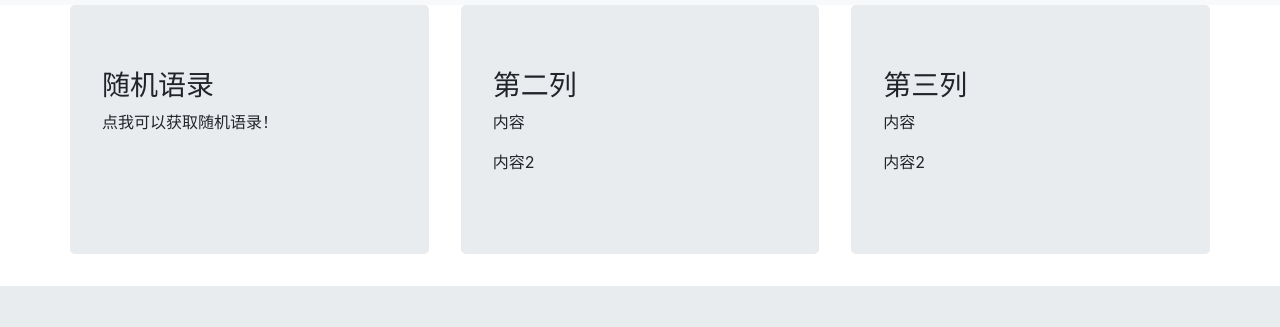
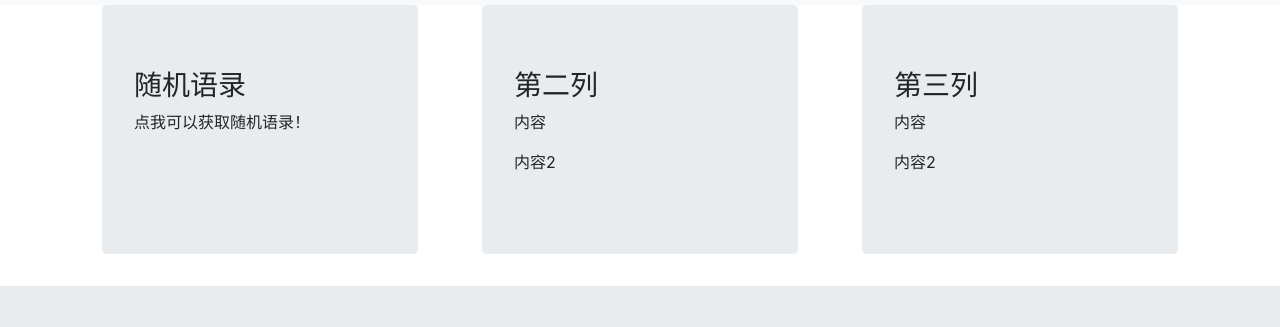
Before and after one commit to ShootKing233/shootking233.github.io, a plain HTML site: page index.html in a window 1280 px wide. Shown: the part 278-605 px from the top of the page. Drawn offline with nearby package versions, Linux system fonts and the light colour scheme.

Commit message:
updated index.html:D

```diff
--- a/index.html
+++ b/index.html
@@ -52,17 +52,17 @@
 
     <div class="container">
         <div class="row">
-            <div class="col-md jumbotron" style="margin-right: 2em;">
+            <div class="col-md jumbotron" style="margin-left: 2em; margin-right: 2em;">
                 <h3>随机语录</h3>
                 <p id="randomText" onclick="setRandomText();">点我可以获取随机语录！</p>
                 <small id="textUrl"></small>
             </div>
-            <div class="col-md jumbotron" style="margin-right: 2em;">
+            <div class="col-md jumbotron" style="margin-left: 2em; margin-right: 2em;">
                 <h3>第二列</h3>
                 <p>内容</p>
                 <p>内容2</p>
             </div>
-            <div class="col-md jumbotron">
+            <div class="col-md jumbotron" style="margin-left: 2em; margin-right: 2em;">
                 <h3>第三列</h3>
                 <p>内容</p>
                 <p>内容2</p>
```
